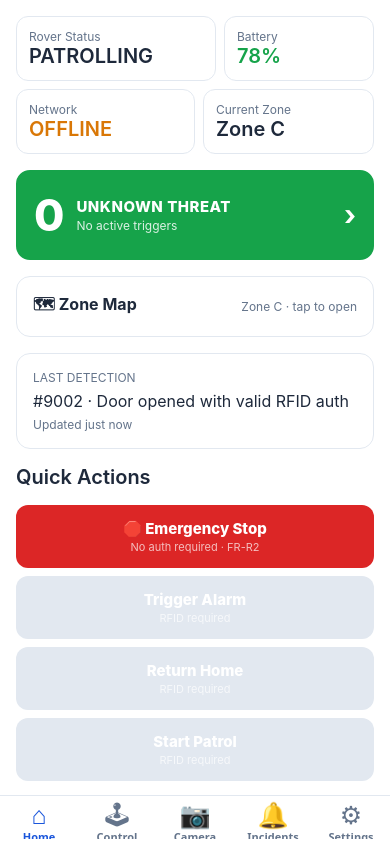
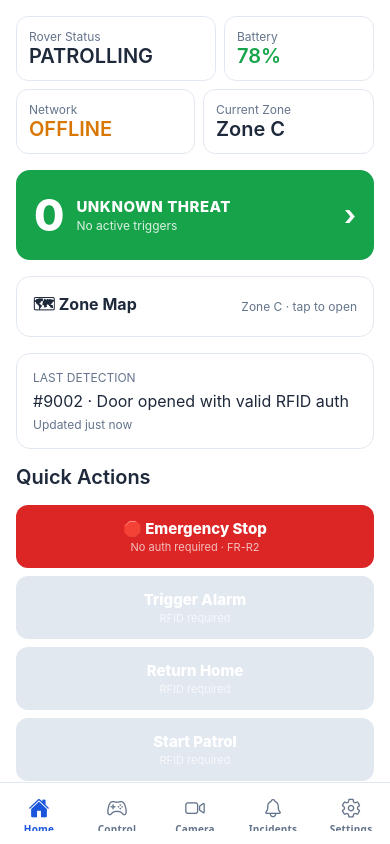
Before and after one commit to kunal-shetty/shade, a React Native app: screen / in a window 390 px wide. Built offline with nearby package versions, Linux system fonts and the light colour scheme.

Commit message:
feat(navigation): refine operator navigation flow

```diff
--- a/src/navigation/RootNavigator.tsx
+++ b/src/navigation/RootNavigator.tsx
@@ -1,9 +1,9 @@
 import React from 'react';
 import { Text } from 'react-native';
+import { Ionicons } from '@expo/vector-icons';
 import { NavigationContainer } from '@react-navigation/native';
 import { createBottomTabNavigator } from '@react-navigation/bottom-tabs';
 import { createNativeStackNavigator } from '@react-navigation/native-stack';
-import { DarkTheme, DefaultTheme } from '@react-navigation/native';
 import { useColorScheme } from 'react-native';
 import { navDark, navLight, palette, useTheme, getThemeColors, ThemeContext } from '../theme/theme';
 import { useLiveData } from '../store/rover';
@@ -20,25 +20,26 @@ import { SettingsScreen } from '../screens/SettingsScreen';
 const Tab = createBottomTabNavigator();
 const Stack = createNativeStackNavigator();
 
-const icon = (glyph: string) =>
-  function TabIcon({ color, size }: { color: string; size: number }) {
-    return <Text style={{ fontSize: size, color, lineHeight: size + 2 }}>{glyph}</Text>;
+type IconName = keyof typeof Ionicons.glyphMap;
+
+const tabIcon = (name: IconName, activeName: IconName) =>
+  function TabIcon({ color, focused }: { color: string; focused: boolean; size: number }) {
+    return <Ionicons name={focused ? activeName : name} size={21} color={color} />;
   };
 
-const HomeIcon = icon('⌂');
-const ControlIcon = icon('🕹');
-const CameraIcon = icon('📷');
-const IncidentsIcon = icon('🔔');
-const SettingsIcon = icon('⚙');
+const HomeIcon = tabIcon('home-outline', 'home');
+const ControlIcon = tabIcon('game-controller-outline', 'game-controller');
+const CameraIcon = tabIcon('videocam-outline', 'videocam');
+const IncidentsIcon = tabIcon('notifications-outline', 'notifications');
+const SettingsIcon = tabIcon('settings-outline', 'settings');
 
 const TabNavigator = () => {
   const c = useTheme();
-  const unread = useLiveData((s) => s.lastIncidentId);
   const incidents = useLiveData((s) => s.incidents);
+  const lastIncidentId = useLiveData((s) => s.lastIncidentId);
 
-  // unread = open incidents newer than last time user visited Incidents tab
   const openCount = incidents.filter((i) => i.status === 'open').length;
-  const showBadge = unread != null && openCount > 0;
+  const showBadge = lastIncidentId != null && openCount > 0;
 
   return (
     <Tab.Navigator
@@ -46,8 +47,8 @@ const TabNavigator = () => {
         headerShown: false,
         tabBarActiveTintColor: c.primary,
         tabBarInactiveTintColor: c.textMuted,
-        tabBarStyle: { backgroundColor: c.tabBar, borderTopColor: c.border },
-        tabBarLabelStyle: { fontSize: 11, fontWeight: '700' },
+        tabBarStyle: { backgroundColor: c.tabBar, borderTopColor: c.border, height: 62, paddingBottom: 8, paddingTop: 6 },
+        tabBarLabelStyle: { fontSize: 10, fontWeight: '700', letterSpacing: 0.2 },
       }}
     >
       <Tab.Screen name="Dashboard" component={DashboardScreen} options={{ tabBarIcon: HomeIcon, title: 'Home' }} />
@@ -59,7 +60,7 @@ const TabNavigator = () => {
         options={{
           tabBarIcon: IncidentsIcon,
           tabBarBadge: showBadge ? openCount : undefined,
-          tabBarBadgeStyle: { backgroundColor: palette.threatCritical, color: 'white' },
+          tabBarBadgeStyle: { backgroundColor: palette.threatCritical, color: 'white', fontSize: 10, fontWeight: '800' },
         }}
       />
       <Tab.Screen name="Settings" component={SettingsScreen} options={{ tabBarIcon: SettingsIcon }} />
@@ -76,11 +77,17 @@ export const RootNavigator = () => {
   return (
     <ThemeContext.Provider value={colors}>
       <NavigationContainer theme={dark ? navDark : navLight}>
-        <Stack.Navigator>
+        <Stack.Navigator
+          screenOptions={{
+            headerBackTitle: 'Back',
+            headerTintColor: colors.primary,
+            headerTitleStyle: { fontWeight: '700', fontSize: 17 },
+          }}
+        >
           <Stack.Screen name="Main" component={TabNavigator} options={{ headerShown: false }} />
-          <Stack.Screen name="ThreatCenter" component={ThreatCenterScreen} options={{ headerBackTitle: 'Back' }} />
-          <Stack.Screen name="ZoneMap" component={ZoneMapScreen} options={{ headerBackTitle: 'Back' }} />
-          <Stack.Screen name="IncidentDetail" component={IncidentDetailScreen} options={{ headerBackTitle: 'Back' }} />
+          <Stack.Screen name="ThreatCenter" component={ThreatCenterScreen} options={{ title: 'Threat Center' }} />
+          <Stack.Screen name="ZoneMap" component={ZoneMapScreen} options={{ title: 'Zone Map' }} />
+          <Stack.Screen name="IncidentDetail" component={IncidentDetailScreen} options={{ title: 'Incident Detail' }} />
         </Stack.Navigator>
       </NavigationContainer>
     </ThemeContext.Provider>
```
